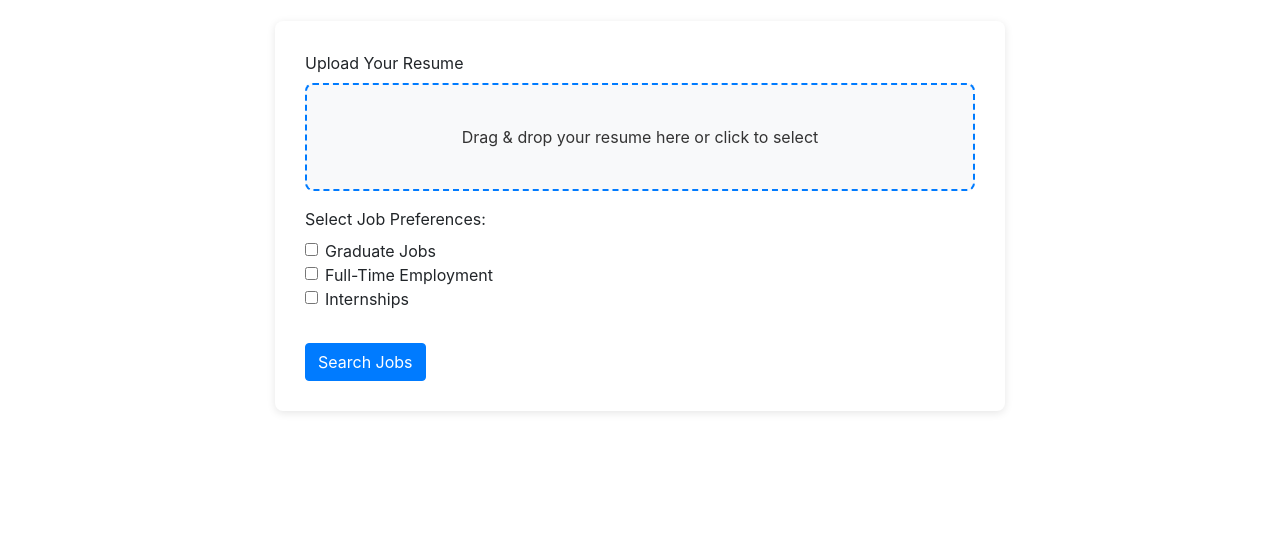
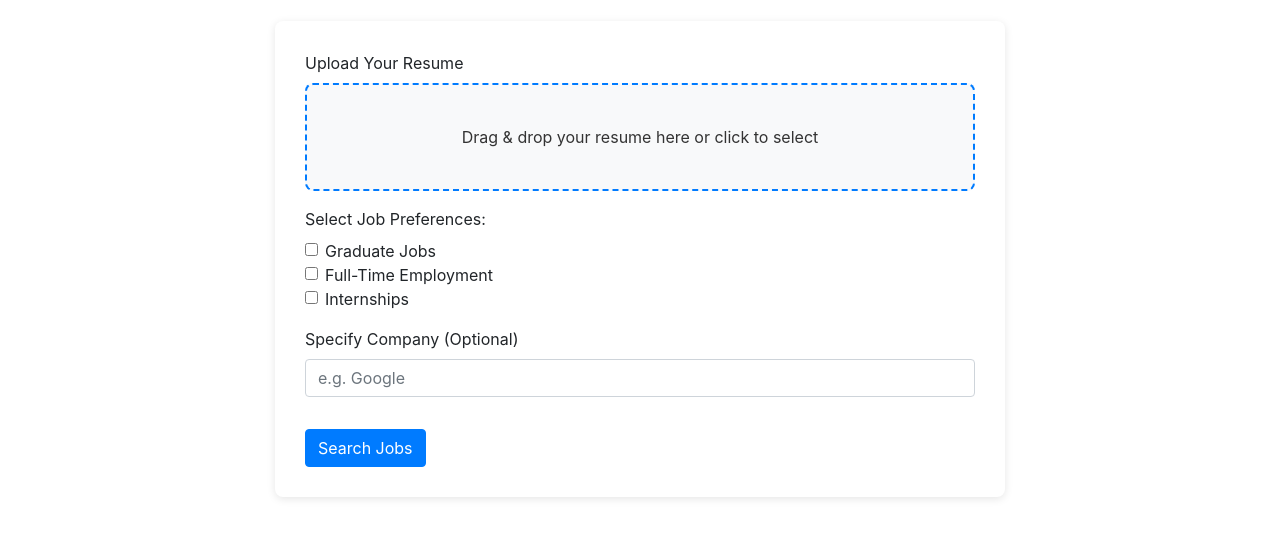
Before and after one commit to Jignesh6155/CITS3403_GroupProject, a plain HTML site: page index.html in a window 1280 px wide. Shown: the part 205-742 px from the top of the page. Drawn offline with nearby package versions, Linux system fonts and the light colour scheme.

Commit message:
Updated upload UI to include specification of company  feature

```diff
--- a/index.html
+++ b/index.html
@@ -43,6 +43,8 @@
     <div class="row justify-content-center mt-4">
       <div class="col-md-8">
         <form action="results.html" method="post" enctype="multipart/form-data">
+
+          <!-- Resume Upload -->
           <div class="form-group">
             <label for="resume">Upload Your Resume</label>
             <div class="upload-area" id="upload-area">
@@ -50,7 +52,7 @@
               <span class="upload-text">Drag &amp; drop your resume here or click to select</span>
             </div>
           </div>
-
+          <!-- Job Preferences -->
           <div class="form-group">
             <label>Select Job Preferences:</label>
             <div class="form-check">
@@ -67,6 +69,13 @@
             </div>
           </div>
 
+          <!-- Company (Optional) -->
+          <div class="form-group">
+            <label for="company">Specify Company (Optional)</label>
+            <input type="text" class="form-control" id="company" name="company" placeholder="e.g. Google" />
+          </div>
+
+          <!-- Submit Button -->
           <button type="submit" class="btn btn-primary mt-3">Search Jobs</button>
         </form>
       </div>
```
